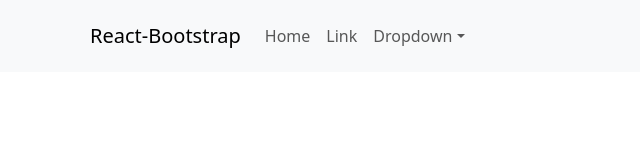
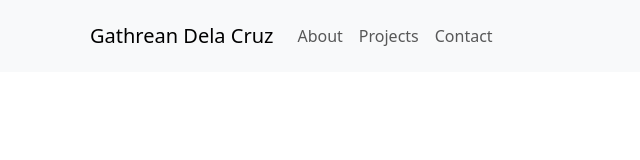
Before and after one commit to gathrean/my-portfolio, a React (Create React App) app: page / in a window 1280 px wide. Shown: the top 160 px of the page, without its empty margins (0-640 px from the left). Built offline with nearby package versions, Linux system fonts and the light colour scheme.

Commit message:
Update Navbar links and brand

```diff
--- a/src/components/Navbar/Navbar.js
+++ b/src/components/Navbar/Navbar.js
@@ -9,13 +9,14 @@ function BasicExample() {
     return (
         <Navbar expand="lg" className="bg-body-tertiary">
             <Container className="navbar">
-                <Navbar.Brand href="#home">React-Bootstrap</Navbar.Brand>
+                <Navbar.Brand href="#home">Gathrean Dela Cruz</Navbar.Brand>
                 <Navbar.Toggle aria-controls="basic-navbar-nav" />
                 <Navbar.Collapse id="basic-navbar-nav" className="nav-link-container">
                     <Nav className="me-auto">
-                        <Nav.Link href="#home">Home</Nav.Link>
-                        <Nav.Link href="#link">Link</Nav.Link>
-                        <NavDropdown title="Dropdown" id="basic-nav-dropdown">
+                        <Nav.Link href="#home">About</Nav.Link>
+                        <Nav.Link href="#link">Projects</Nav.Link>
+                        <Nav.Link href="#link">Contact</Nav.Link>
+                        {/* <NavDropdown title="Dropdown" id="basic-nav-dropdown">
                             <NavDropdown.Item href="#action/3.1">Action</NavDropdown.Item>
                             <NavDropdown.Item href="#action/3.2">
                                 Another action
@@ -25,7 +26,7 @@ function BasicExample() {
                             <NavDropdown.Item href="#action/3.4">
                                 Separated link
                             </NavDropdown.Item>
-                        </NavDropdown>
+                        </NavDropdown> */}
                     </Nav>
                 </Navbar.Collapse>
             </Container>
```
